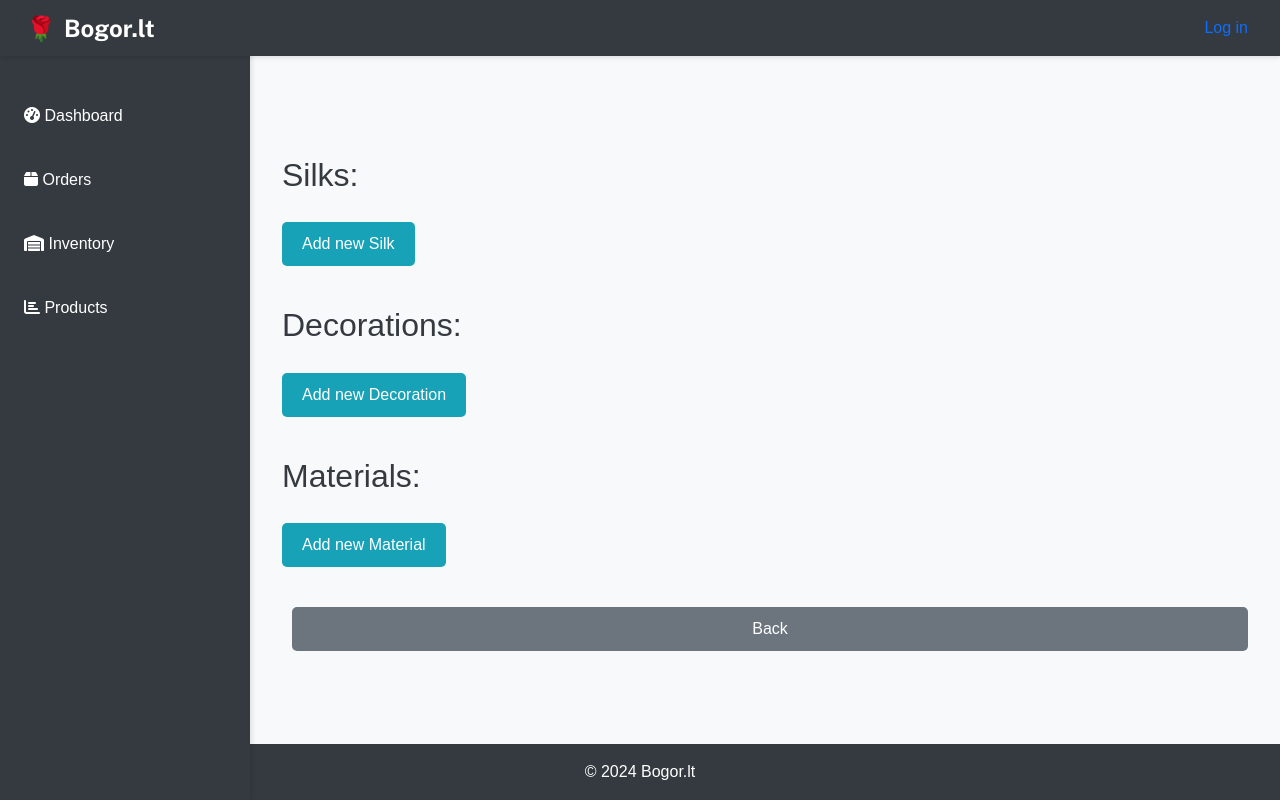
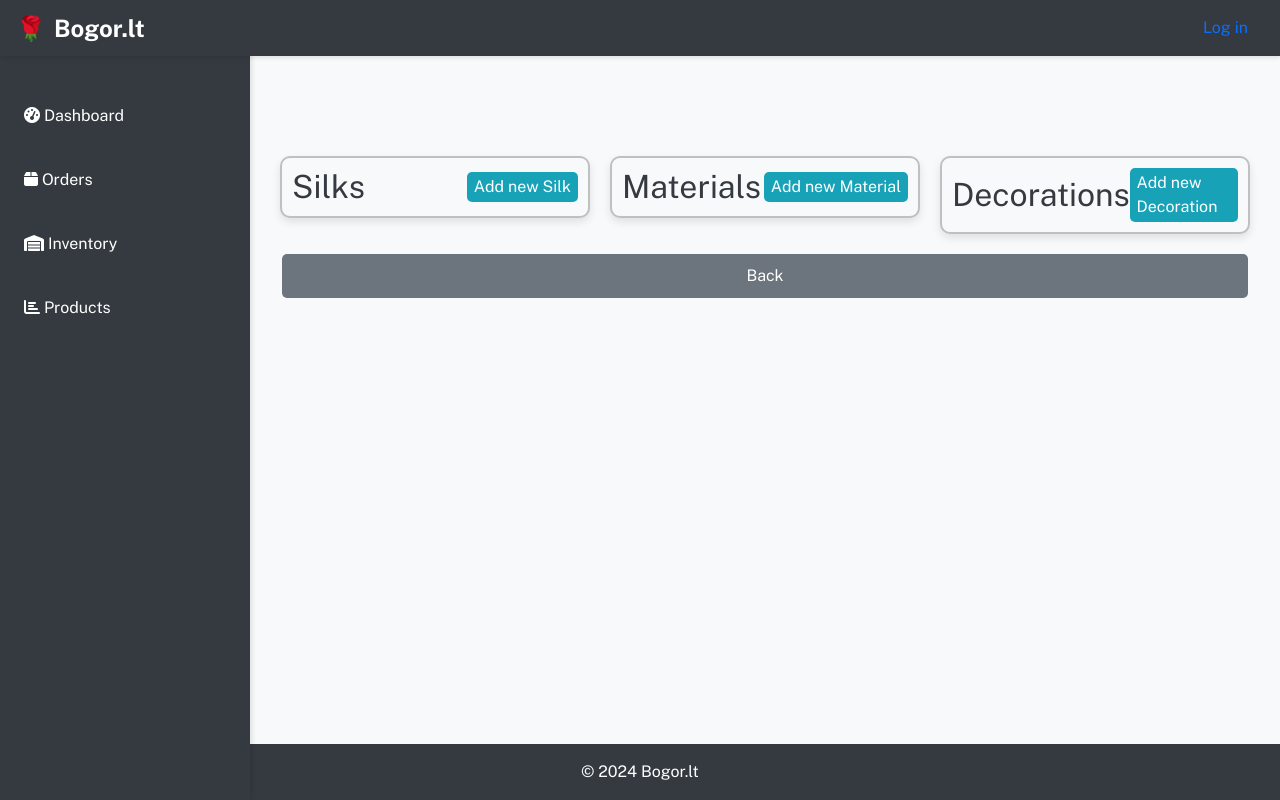
Before and after one commit to EvelinaBog/Bogor_inventory, a Django app: page /inventory/ in a window 1280 px wide. Run offline with Django 5.2, Linux system fonts and the light colour scheme; data that the repository does not hold is empty; some libraries are stand-ins or nearby versions.

Commit message:
small fix, design change in inventory.html and products.html

```diff
--- a/mysite/inventory/templates/inventory.html
+++ b/mysite/inventory/templates/inventory.html
@@ -4,55 +4,72 @@
 
 {% block content %}
 <link href="https://maxcdn.bootstrapcdn.com/bootstrap/5.1.3/css/bootstrap.min.css" rel="stylesheet">
+<link href="https://fonts.googleapis.com/css2?family=Public+Sans:wght@400;700&display=swap" rel="stylesheet">
 <style>
     body {
-        font-family: Arial, sans-serif;
+        font-family: 'Public Sans', sans-serif;
         background-color: #f8f9fa;
     }
-    h2 {
+    .section-header {
+        display: flex;
+        justify-content: space-between;
+        align-items: center;
+        padding: 10px;
         margin-top: 20px;
+        background-color: #f8f9fa;
+        border-radius: 10px;
+        box-shadow: 0 4px 8px rgba(0, 0, 0, 0.1);
+        border: 2px solid #C0C0C0;
+    }
+    .section-header h2 {
+        margin: 0;
         color: #343a40;
     }
-    ul {
-        list-style-type: none;
-        padding: 0;
-    }
-    .list-item {
+    .card {
         background: #ffffff;
         margin: 10px 0;
-        padding: 10px;
-        border-radius: 5px;
-        box-shadow: 0 2px 4px rgba(0, 0, 0, 0.1);
+        padding: 0px;
+        border-radius: 10px;
+        box-shadow: 0 4px 8px rgba(0, 0, 0, 0.1);
+        border: 2px solid #C0C0C0;
+    }
+    .card .card-header {
         display: flex;
         justify-content: space-between;
         align-items: center;
     }
-    .list-item .details {
+    .card .details {
         display: flex;
         flex-direction: column;
+        margin-top: 0px;
     }
-    .list-item .details span {
+    .card .details span {
         margin: 2px 0;
     }
-    a {
-        color: #007bff;
+    .card .actions a {
+        color: white;
         text-decoration: none;
-        margin-left: 10px;
+        margin-left: 5px;
+        padding: 5px 10px;
+        border-radius: 5px;
     }
-    a:hover {
-        text-decoration: underline;
+    .btn-info-custom {
+        background-color: #007bff;
+    }
+    .btn-danger-custom {
+        background-color: #dc3545;
     }
     .add-btn {
-        display: inline-block;
-        margin: 20px 0;
-        padding: 10px 20px;
-        background-color: #007bff;
+        padding: 3px 7px;
+        background-color: #17a2b8;
         color: white;
         border-radius: 5px;
         text-decoration: none;
     }
     .add-btn:hover {
-        background-color: #0056b3;
+        background-color: #138496;
+        color: white; /* Ensure text color remains white on hover */
+        text-decoration: none; /* Prevent text decoration (underline) on hover */
     }
     .back-btn {
         display: block;
@@ -66,67 +83,86 @@
     }
     .back-btn:hover {
         background-color: #5a6268;
+        text-decoration: none; /* Prevent text decoration (underline) on hover */
+    }
+    .column {
+        padding: 0 10px;
     }
 </style>
 
-<h2>Silks:</h2>
+<div class="row">
+    <div class="col-md-4 column">
+        <div class="section-header">
+            <h2>Silks</h2>
+            <a href="{% url 'create-silk' %}" class="add-btn">Add new Silk</a>
+        </div>
         <ul class="list-group">
             {% for silk in silks %}
-    <li class="list-item list-group-item">
+            <li class="card list-group-item">
+                <div class="card-header">
                     <div class="details">
                         <span>Color: {{ silk.color }}</span>
                         <span>Remaining: {{ silk.remaining }}</span>
                         <span>Cost: {{ silk.cost }}</span>
                     </div>
-        <div>
+                    <div class="actions">
                         <a href="{% url 'edit-silk' silk.id %}" class="btn btn-info-custom"><i class="bi bi-pencil"></i></a>
                         <a href="{% url 'delete-silk' silk.id %}" class="btn btn-danger-custom"><i class="bi bi-trash"></i></a>
+                    </div>
                 </div>
             </li>
             {% endfor %}
         </ul>
-<a href="{% url 'create-silk' %}" class="add-btn btn-info-custom">Add new Silk</a>
-
-<h2>Decorations:</h2>
+    </div>
+    <div class="col-md-4 column">
+        <div class="section-header">
+            <h2>Materials</h2>
+            <a href="{% url 'create-material' %}" class="add-btn">Add new Material</a>
+        </div>
+        <ul class="list-group">
+            {% for material in materials %}
+            <li class="card list-group-item">
+                <div class="card-header">
+                    <div class="details">
+                        <span>Name: {{ material.name }}</span>
+                        <span>Remaining: {{ material.remaining }}</span>
+                        <span>Cost: {{ material.cost }}</span>
+                    </div>
+                    <div class="actions">
+                        <a href="{% url 'edit-material' material.id %}" class="btn btn-info-custom"><i class="bi bi-pencil"></i></a>
+                        <a href="{% url 'delete-material' material.id %}" class="btn btn-danger-custom"><i class="bi bi-trash"></i></a>
+                    </div>
+                </div>
+            </li>
+            {% endfor %}
+        </ul>
+    </div>
+    <div class="col-md-4 column">
+        <div class="section-header">
+            <h2>Decorations</h2>
+            <a href="{% url 'create-decoration' %}" class="add-btn">Add new Decoration</a>
+        </div>
         <ul class="list-group">
             {% for decoration in decorations %}
-    <li class="list-item list-group-item">
+            <li class="card list-group-item">
+                <div class="card-header">
                     <div class="details">
                         <span>Name: {{ decoration.name }}</span>
                         <span>Remaining: {{ decoration.remaining }}</span>
                         <span>Cost: {{ decoration.cost }}</span>
-            <span>Price: {{ decoration.price }}</span>
                     </div>
-        <div>
+                    <div class="actions">
                         <a href="{% url 'edit-decoration' decoration.id %}" class="btn btn-info-custom"><i class="bi bi-pencil"></i></a>
                         <a href="{% url 'delete-decoration' decoration.id %}" class="btn btn-danger-custom"><i class="bi bi-trash"></i></a>
+                    </div>
                 </div>
             </li>
             {% endfor %}
         </ul>
-<a href="{% url 'create-decoration' %}" class="add-btn btn-info-custom">Add new Decoration</a>
-
-<h2>Materials:</h2>
-<ul class="list-group">
-    {% for material in materials %}
-    <li class="list-item list-group-item">
-        <div class="details">
-            <span>Name: {{ material.name }}</span>
-            <span>Remaining: {{ material.remaining }}</span>
-            <span>Cost: {{ material.cost }}</span>
-            <span>Price: {{ material.price }}</span>
+    </div>
 </div>
 <div>
-            <a href="{% url 'edit-material' material.id %}" class="btn btn-info-custom"><i class="bi bi-pencil"></i></a>
-            <a href="{% url 'delete-material' material.id %}" class="btn btn-danger-custom"><i class="bi bi-trash"></i></a>
-        </div>
-    </li>
-    {% endfor %}
-</ul>
-<a href="{% url 'create-material' %}" class="add-btn btn-info-custom">Add new Material</a>
-<div>
-    <a href="{% url 'index' %}" class="back-btn btn-dark-custom">Back</a>
+    <a href="{% url 'index' %}" class="back-btn">Back</a>
 </div>
 
-
 {% endblock %}
```
Also changed, not shown: mysite/inventory/templates/products.html (+13 -21 lines). Lines whose indentation alone changed are shown as unchanged.
